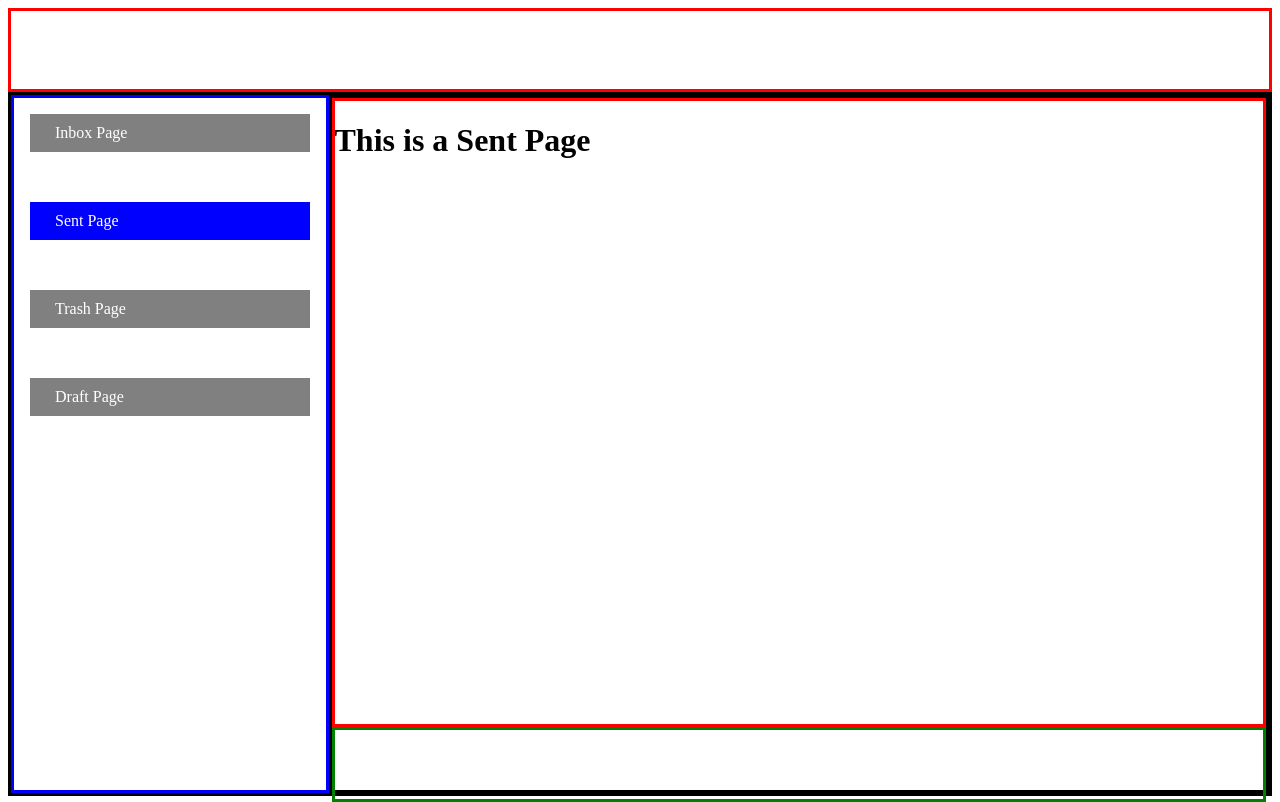
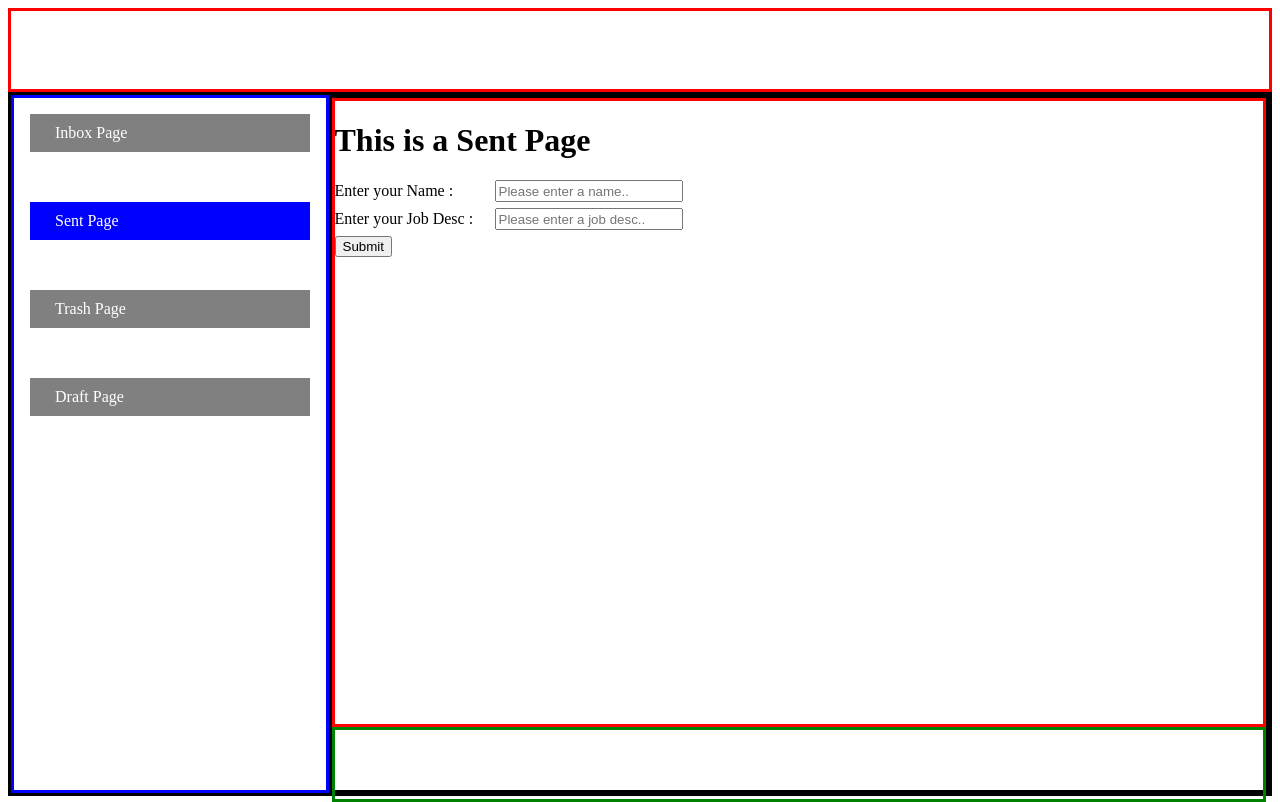
Before and after one commit to karthickvkumar/react-learning-batch-1, a React (Create React App) app: page /mail/sent in a window 1280 px wide. Built offline with nearby package versions, Linux system fonts and the light colour scheme.

Commit message:
post api

```diff
--- a/src/pages/inbox-page.js
+++ b/src/pages/inbox-page.js
@@ -11,6 +11,7 @@ class Inbox extends Component{
   }
 
   listUser(){
+
     const url = "https://reqres.in/api/users?page=2";
 
     axios.get(url)
--- a/src/pages/sent-page.js
+++ b/src/pages/sent-page.js
@@ -1,11 +1,49 @@
 import React, {Component} from "react";
+import axios from "axios";
 
 class Sent extends Component{
+
+  constructor(props){
+    super(props);
+    this.state = {
+      name : '',
+      job : ''
+    }
+  }
+
+  onHandleInput = (event) => {
+    this.setState({
+      [event.target.name] : event.target.value
+    })
+  }
+
+  onSubmit(){
+    const url = "https://reqres.in/api/users";
+
+    axios.post(url, this.state)
+      .then((response) => {
+        console.log(response.data)
+        alert('User profile created Successfully');
+      })
+      .catch((error) => {
+        console.log(error)
+      })
+
+  }
 
   render(){
     return(
       <div>
         <h1>This is a Sent Page</h1>
+        <div className="bottom-space">
+          <label className="lable-Text">Enter your Name : </label>
+          <input type="text" placeholder="Please enter a name.." className="input-space" onChange={this.onHandleInput} name="name"/>
+        </div>
+        <div className="bottom-space">
+          <label className="lable-Text">Enter your Job Desc :</label>
+          <input type="text" placeholder="Please enter a job desc.." className="input-space" onChange={this.onHandleInput} name="job" />
+        </div>
+        <button onClick={() => this.onSubmit()}>Submit</button>
       </div>
     )
   }
--- a/src/style.css
+++ b/src/style.css
@@ -99,5 +99,5 @@
 
 .profile-image{
   width: 50px;
-    border-radius: 50px;
+  border-radius: 50px;
 }
```
